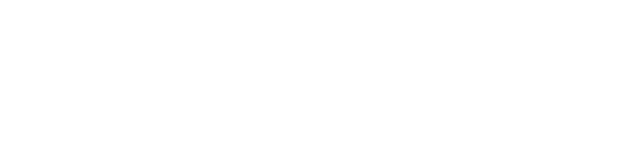
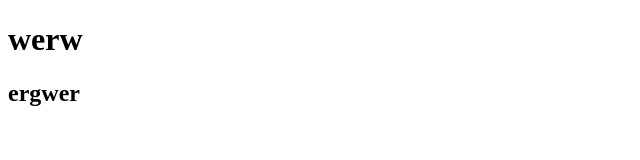
Before and after one commit to Moussabdi/DemoCoursGit, a plain HTML site: page index.html in a window 1280 px wide. Shown: the whole page, without its empty margins (0-640 px from the left). Drawn offline with Linux system fonts and the light colour scheme.

Commit message:
adding two subtitle

```diff
--- a/index.html
+++ b/index.html
@@ -5,5 +5,8 @@
     <meta name="viewport" content="width=device-width, initial-scale=1.0" />
     <title>rhrtsdhhhh</title>
   </head>
-  <body></body>
+  <body>
+    <h1>werw</h1>
+    <h2>ergwer</h2>
+  </body>
 </html>
```
